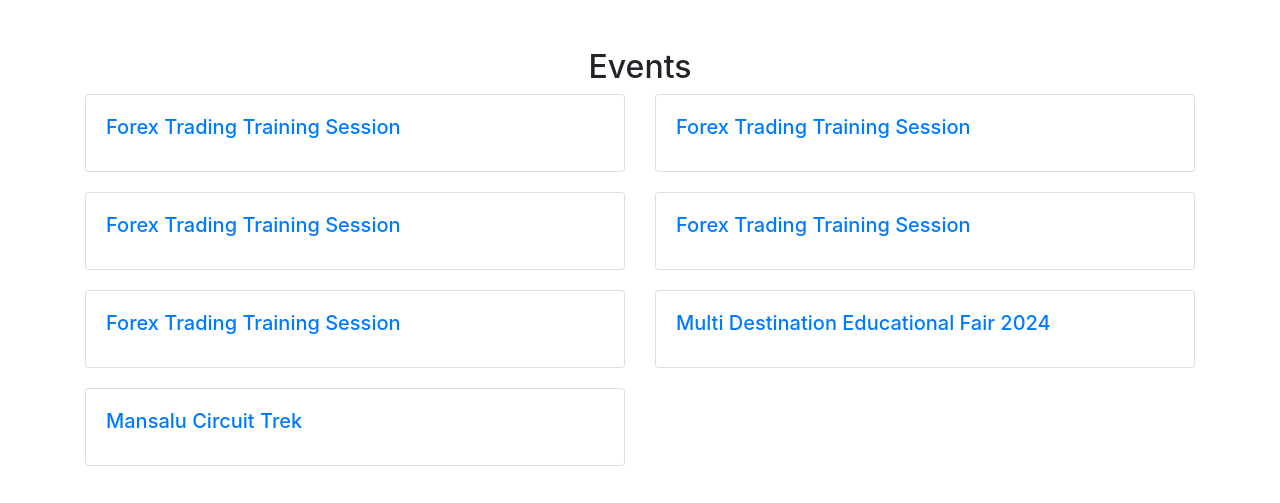
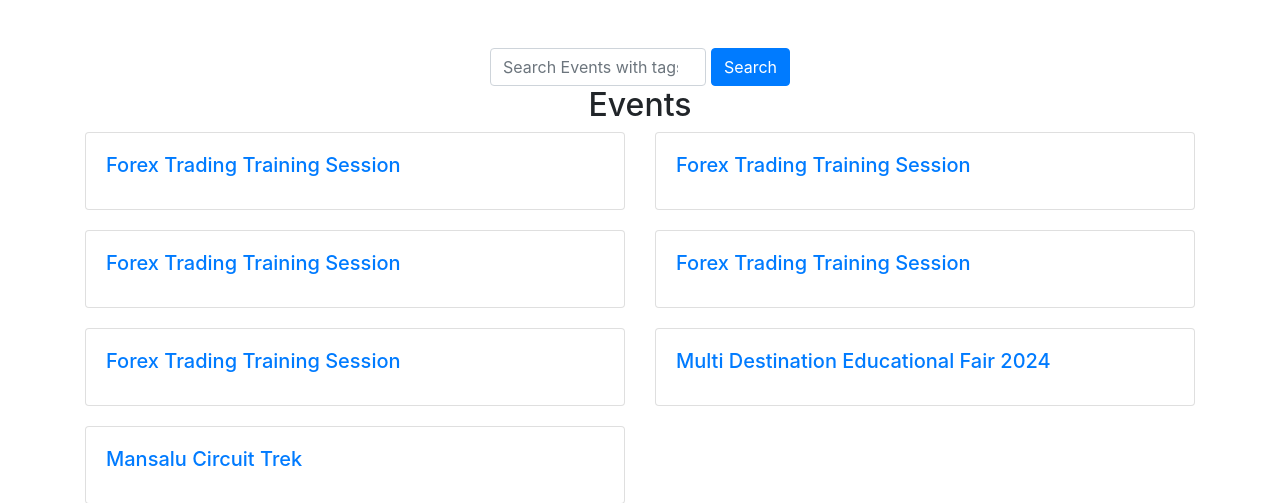
Before and after one commit to BibekRai44/Evento, a Flask app: template templates/dashboard.html in a window 1280 px wide. Shown: the part 66-569 px from the top of the page. Run offline with Flask 3, Linux system fonts and the light colour scheme; the template is opened without the code that fills it: values that come from a table or form of the project are taken from there, others are empty; some libraries are stand-ins or nearby versions.

Commit message:
uploaded search bar

```diff
--- a/templates/dashboard.html
+++ b/templates/dashboard.html
@@ -24,6 +24,9 @@
 
         .card:hover {
             transform: scale(1.05);
+        }
+        .input-group {
+            text-align: center;
         }
 
     </style>
@@ -52,6 +55,15 @@
         </div>
     </nav>
     <div class="container mt-5">
+        <div style="display: flex; justify-content: center;">
+            <div style="display: flex; justify-content: center;">
+                <div class="form-outline" data-mdb-input-init style="width: 300px; display: flex;">
+                    <input id="search-focus" type="search" id="form1" class="form-control" placeholder="Search Events with tags" style="flex: 1;">
+                    <button type="button" class="btn btn-primary" style="margin-left: 5px;">Search</button>
+                </div>
+            </div>
+
+        </div>
         <h2 style="text-align: center;">Events</h2>
         <div class="row">
             {% for event in events %}
```
